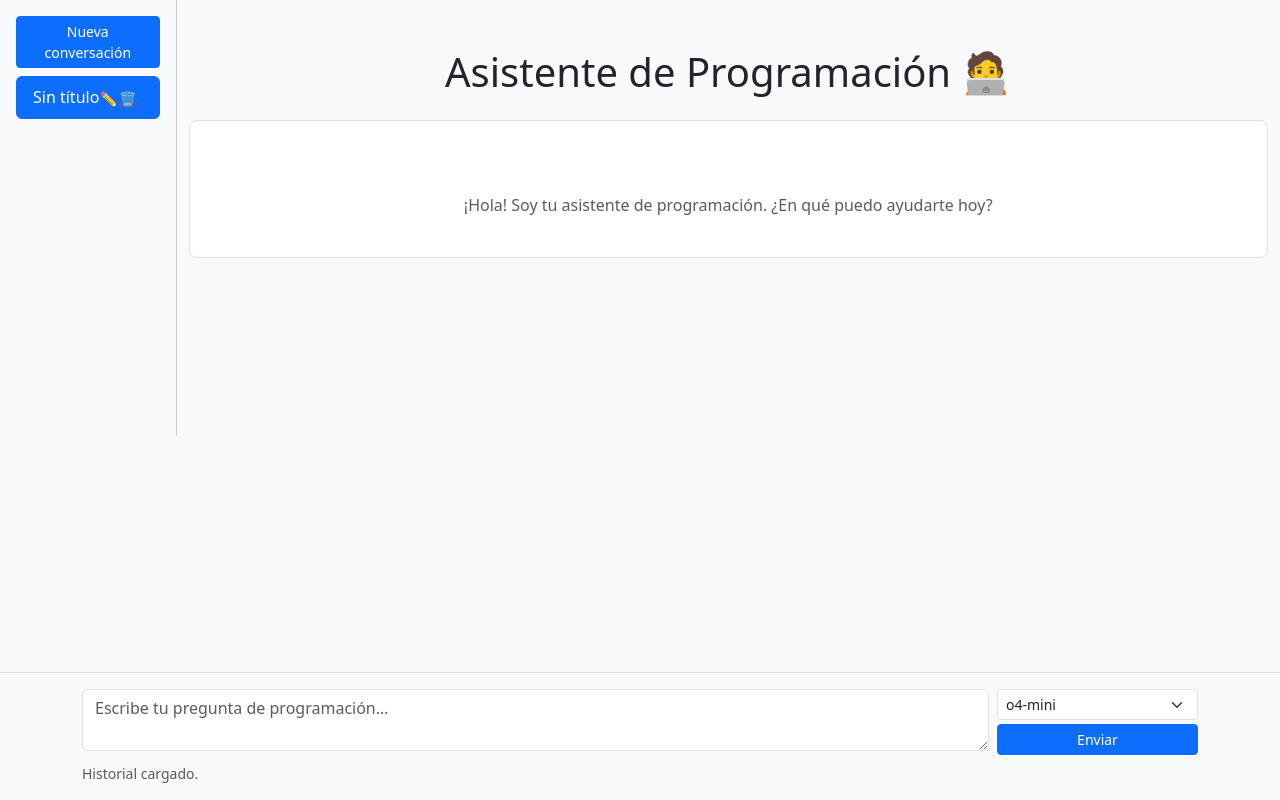
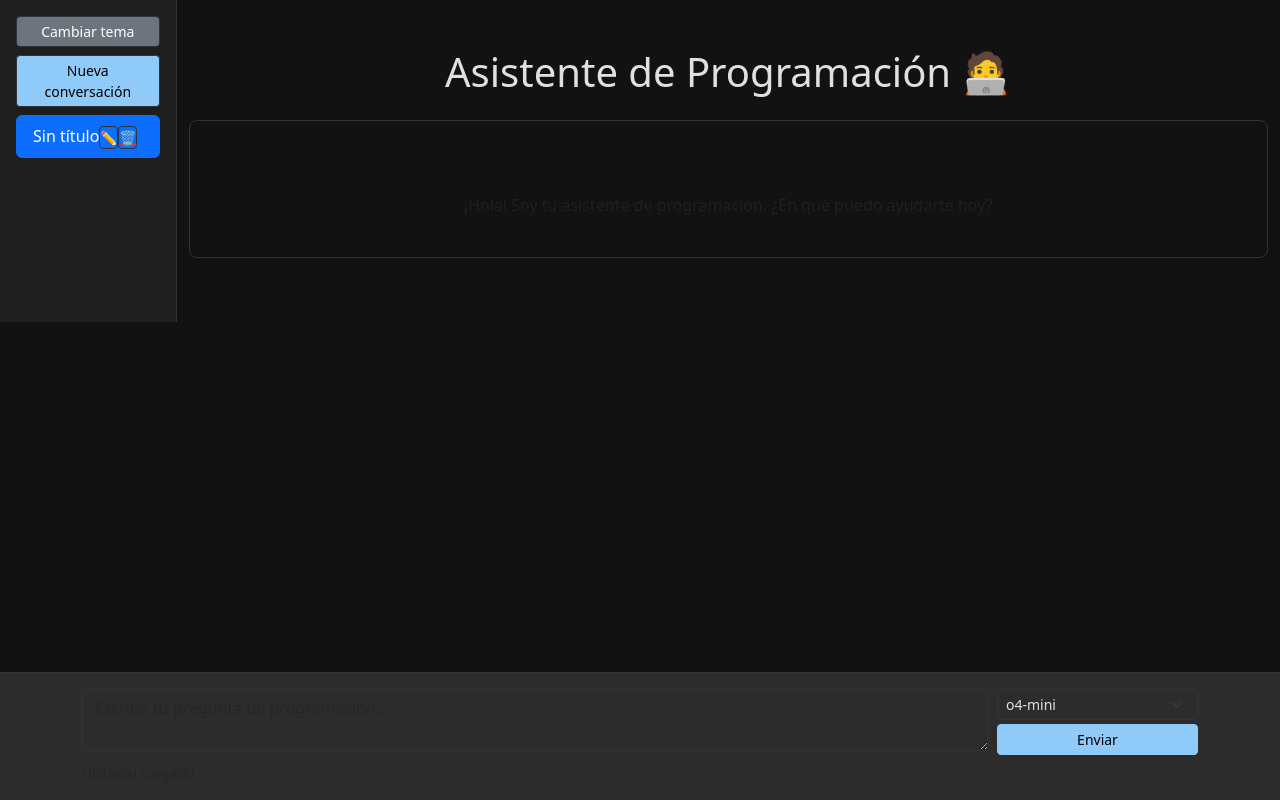
Before and after one commit to HenrySpark369/EpiCode, a Flask app: page / in a window 1280 px wide. Run offline with Flask 3, Linux system fonts and the light colour scheme; data comes from the database, SQL or seed files in the repository; data that the repository does not hold is empty; some libraries are stand-ins or nearby versions.

Commit message:
feat: mejorar UI con soporte para temas y estilos ajustados
- Implementado soporte para tema oscuro y claro mediante variables CSS.
- Añadido botón para alternar entre temas en el sidebar.
- Estilos de chat actualizados para mejorar la legibilidad y coherencia visual.
- Integración de highlight.js para resaltar código, incluyendo estilización adecuada.
- Se han ajustado colores y sombras para asegurar consistencia en ambos modos de tema.
- Actualización de la estructura HTML para una mejor semántica y accesibilidad.

```diff
--- a/templates/index.html
+++ b/templates/index.html
@@ -1,79 +1,128 @@
 <!DOCTYPE html>
-<html lang="es">
+<html lang="es" data-theme="dark">
 <head>
   <meta charset="UTF-8" />
   <meta name="viewport" content="width=device-width, initial-scale=1" />
-  <script src="https://cdn.jsdelivr.net/npm/marked/marked.min.js"></script>
   <title>Asistente de Programación</title>
-  <!-- Bootstrap CDN (opcional) para estilos rápidos -->
+  <!-- Bootstrap CSS -->
   <link
     href="https://cdn.jsdelivr.net/npm/bootstrap@5.3.0/dist/css/bootstrap.min.css"
     rel="stylesheet"
   />
+  <!-- highlight.js CSS -->
+  <link
+    rel="stylesheet"
+    href="https://cdnjs.cloudflare.com/ajax/libs/highlight.js/11.8.0/styles/github.min.css"
+  />
+
   <style>
-    .chat-message {
-      display: inline-block;
-      clear: both;
-      max-width: 60%;               /* Ejemplo: 60% del ancho del contenedor */
-      padding: 0.75rem 1rem;
-      border-radius: 1rem;
-      margin-bottom: 0.75rem;
-      word-wrap: break-word;
-      position: relative;
-      box-shadow: 0 2px 6px rgba(0, 0, 0, 0.1);
-      line-height: 1.4;
+    /*——————— PALETAS ———————*/
+    :root {
+      /* Colores claro */
+      --color-bg: #ffffff;
+      --color-surface: #f1f3f5;
+      --color-text: #212529;
+      --color-primary: #0d6efd;
+      --color-border: #dee2e6;
+      --color-input-bg: #f8f9fa;
+      --color-text-on-primary: #ffffff;
     }
-    .chat-user {
-      background-color: #0d6efd;
-      color: white;
-      float: right;
-      margin-right: 0.5rem;
-      text-align: right;
+    [data-theme="dark"] {
+      /* Colores oscuro */
+      --color-bg: #121212;
+      --color-surface: #1e1e1e;
+      --color-text: #e0e0e0;
+      --color-primary: #90caf9;
+      --color-border: #333333;
+      --color-input-bg: #2c2c2c;
+      --color-text-on-primary: #000000;
     }
-    .chat-bot {
-      background-color: #f1f3f5;
-      color: #212529;
-      float: left;
-      margin-left: 0.5rem;
-      text-align: left;
+    /*——————— USO DE VARIABLES ———————*/
+    body {
+      background-color: var(--color-bg);
+      color: var(--color-text);
+    }
+    #sidebar {
+      background-color: var(--color-surface);
+    }
+    #sidebar .list-group,
+    #sidebar .btn {
+      border-color: var(--color-border);
     }
     #chatContainer {
       max-height: 60vh;
       overflow-y: auto;
       padding: 1.5rem;
-      background-color: white;
-      border: 1px solid #dee2e6;
+      background-color: var(--color-bg);
+      border: 1px solid var(--color-border);
       border-radius: 0.5rem;
-      margin-bottom: 130px; /* espacio para el input fijo */
+      margin-bottom: 1rem;
     }
     #inputArea {
       position: fixed;
       bottom: 0;
       left: 0;
       right: 0;
-      background-color: #f8f9fa;
-      border-top: 1px solid #dee2e6;
+      background-color: var(--color-input-bg);
+      border-top: 1px solid var(--color-border);
       padding: 1rem;
       z-index: 1000;
     }
+    .chat-message {
+      display: inline-block;
+      clear: both;
+      max-width: 60%;
+      padding: 0.75rem 1rem;
+      border-radius: 1rem;
+      margin-bottom: 0.75rem;
+      word-wrap: break-word;
+      position: relative;
+      box-shadow: 0 2px 6px rgba(0,0,0,0.1);
+      line-height: 1.4;
+    }
+    .chat-user {
+      background-color: var(--color-primary);
+      color: var(--color-text-on-primary);
+      float: right;
+      margin-right: 0.5rem;
+      text-align: right;
+    }
+    .chat-bot {
+      background-color: var(--color-surface);
+      color: var(--color-text);
+      float: left;
+      margin-left: 0.5rem;
+      text-align: left;
+    }
+    .btn-primary {
+      background-color: var(--color-primary);
+      border-color: var(--color-primary);
+      color: var(--color-text-on-primary);
+    }
+    .form-select,
+    .form-control {
+      background-color: var(--color-input-bg);
+      color: var(--color-text);
+      border-color: var(--color-border);
+    }
+    .form-select:focus,
+    .form-control:focus {
+      box-shadow: 0 0 0 0.2rem rgba(13,110,253,.25);
+    }
   </style>
-  <!-- highlight.js CSS -->
-  <link
-    rel="stylesheet"
-    href="https://cdnjs.cloudflare.com/ajax/libs/highlight.js/11.8.0/styles/github.min.css"
-  />
-
-  <!-- highlight.js JS -->
-  <script src="https://cdnjs.cloudflare.com/ajax/libs/highlight.js/11.8.0/highlight.min.js"></script>
 </head>
-<body class="bg-light">
+<body>
   <div class="d-flex">
-    <aside id="sidebar" style="width:200px; border-right:1px solid #ccc; padding:1rem">
+    <aside id="sidebar" style="width:200px; border-right:1px solid var(--color-border); padding:1rem">
+      <button id="themeToggle" class="btn btn-sm btn-secondary mb-2 w-100">
+        Cambiar tema
+      </button>
       <button id="newConvBtn" class="btn btn-sm btn-primary mb-2 w-100">
         Nueva conversación
       </button>
       <ul id="convList" class="list-group"></ul>
     </aside>
+
     <div class="container py-5">
       <h1 class="mb-4 text-center">Asistente de Programación 🧑‍💻</h1>
       <div id="chatContainer" class="mt-4"></div>
@@ -83,17 +132,13 @@
   <div id="inputArea">
     <div class="container">
       <div class="d-flex align-items-start g-2">
-        <!-- textarea ocupa todo el ancho restante -->
         <textarea
           id="questionInput"
           class="form-control me-2"
           rows="2"
           placeholder="Escribe tu pregunta de programación…"
         ></textarea>
-
-        <!-- Bloque compacto con el select y el botón -->
         <div class="d-flex flex-column">
-          <!-- selector discreto junto al botón -->
           <select
             id="modelSelect"
             class="form-select form-select-sm mb-1"
@@ -107,7 +152,6 @@
               </option>
             {% endfor %}
           </select>
-
           <button id="sendBtn" class="btn btn-primary btn-sm">
             Enviar
           </button>
@@ -117,8 +161,20 @@
     </div>
   </div>
 
-  <!-- Scripts -->
+  <!-- Librerías JS -->
   <script src="https://cdn.jsdelivr.net/npm/axios/dist/axios.min.js"></script>
+  <script src="https://cdn.jsdelivr.net/npm/marked/marked.min.js"></script>
+  <script src="https://cdnjs.cloudflare.com/ajax/libs/highlight.js/11.8.0/highlight.min.js"></script>
+  <!-- Tu script principal -->
   <script src="{{ url_for('static', filename='js/main.js') }}"></script>
+
+  <script>
+    // Alternar tema
+    document.getElementById('themeToggle').addEventListener('click', () => {
+      const html = document.documentElement;
+      const next = html.getAttribute('data-theme') === 'light' ? 'dark' : 'light';
+      html.setAttribute('data-theme', next);
+    });
+  </script>
 </body>
 </html>
```
